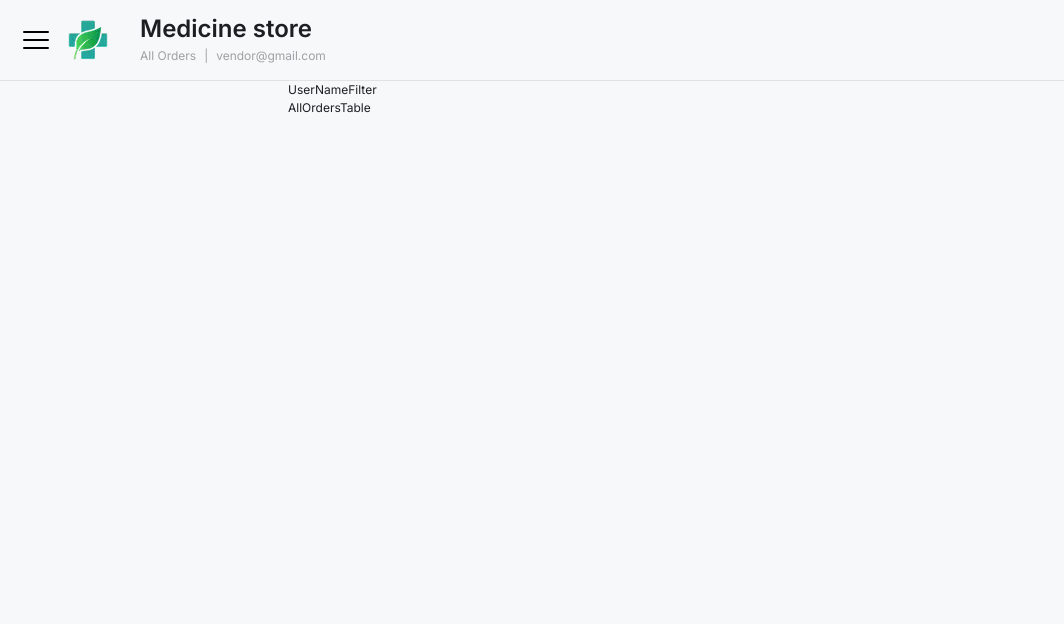
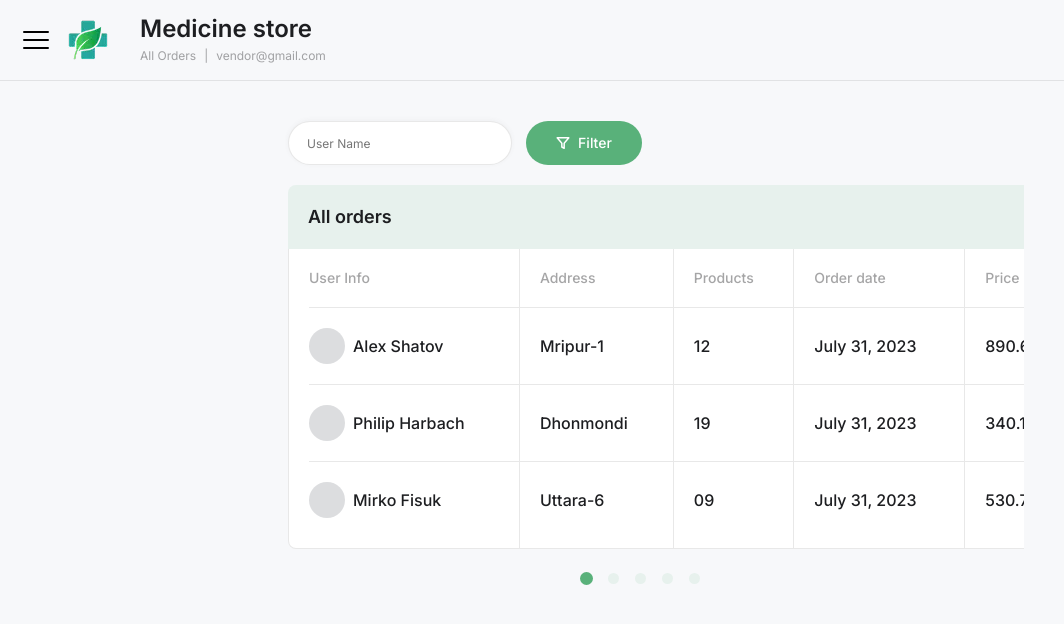
Before and after one commit to and05gt/admin-dashboard-frontend, a React (Vite) app: page /orders in a window 1280 px wide. Shown: the top 624 px of the page, without its empty margins (0-1064 px from the left). Built offline with nearby package versions, Linux system fonts and the light colour scheme.

Commit message:
Added display of components on the AllOrders page

```diff
--- a/src/components/AllOrdersTable/AllOrdersTable.jsx
+++ b/src/components/AllOrdersTable/AllOrdersTable.jsx
@@ -1,4 +1,65 @@
+import s from './AllOrdersTable.module.css';
+
 const AllOrdersTable = () => {
-  return <div>AllOrdersTable</div>;
+  return (
+    <table className={s.table}>
+      <caption className={s.tableCaption}>All orders</caption>
+      <thead>
+        <tr>
+          <th>User Info</th>
+          <th>Address</th>
+          <th>Products</th>
+          <th>Order date</th>
+          <th>Price</th>
+          <th>Status</th>
+        </tr>
+      </thead>
+
+      <tbody>
+        <tr>
+          <td className={s.userInfo}>
+            {' '}
+            <div className={s.image}></div>
+            Alex Shatov
+          </td>
+          <td>Mripur-1</td>
+          <td>12</td>
+          <td>July 31, 2023</td>
+          <td>890.66</td>
+          <td className={s.status}>
+            <span className={s.completed}>Completed</span>
+          </td>
+        </tr>
+        <tr>
+          <td className={s.userInfo}>
+            {' '}
+            <div className={s.image}></div>
+            Philip Harbach
+          </td>
+          <td>Dhonmondi</td>
+          <td>19</td>
+          <td>July 31, 2023</td>
+          <td>340.16</td>
+          <td className={s.status}>
+            <span className={s.confirmed}>Confirmed</span>
+          </td>
+        </tr>
+        <tr>
+          <td className={s.userInfo}>
+            {' '}
+            <div className={s.image}></div>
+            Mirko Fisuk
+          </td>
+          <td>Uttara-6</td>
+          <td>09</td>
+          <td>July 31, 2023</td>
+          <td>530.76</td>
+          <td className={s.status}>
+            <span className={s.pending}>Pending</span>
+          </td>
+        </tr>
+      </tbody>
+    </table>
+  );
 };
 export default AllOrdersTable;
--- a/src/components/AllOrdersTable/AllOrdersTable.module.css
+++ b/src/components/AllOrdersTable/AllOrdersTable.module.css
@@ -0,0 +1,128 @@
+.table {
+  width: 671px;
+  padding: 0 14px;
+  border: 1px solid rgba(29, 30, 33, 0.1);
+  border-radius: 0 0 8px 8px;
+  background-color: #ffffff;
+  border-spacing: 0;
+  border-top: 0;
+}
+
+@media (min-width: 768px) {
+  .table {
+    width: 960px;
+    padding: 0 20px;
+  }
+}
+
+@media (min-width: 1440px) {
+  .table {
+    width: 1280px;
+  }
+}
+
+.tableCaption {
+  padding: 14px;
+  border-radius: 8px 8px 0 0;
+  background-color: #e7f1ed;
+  font-weight: 600;
+  font-size: 16px;
+  line-height: 1.25;
+  color: #1d1e21;
+  text-align: left;
+}
+
+@media (min-width: 768px) {
+  .tableCaption {
+    padding: 20px;
+    font-size: 18px;
+    line-height: 1.33;
+  }
+}
+
+.table th {
+  padding: 14px;
+  font-weight: 500;
+  font-size: 12px;
+  line-height: 1.17;
+  color: rgba(29, 30, 33, 0.4);
+  text-align: left;
+}
+
+.table th:nth-child(1) {
+  padding-left: 0;
+}
+
+@media (min-width: 768px) {
+  .table th {
+    padding: 20px;
+    font-size: 14px;
+    line-height: 1.29;
+  }
+}
+
+.table th:not(:last-child) {
+  border-right: 1px solid rgba(29, 30, 33, 0.1);
+}
+
+.table td {
+  padding: 14px;
+  font-weight: 500;
+  font-size: 12px;
+  line-height: 1.17;
+  color: #1d1e21;
+  border-top: 1px solid rgba(29, 30, 33, 0.1);
+}
+
+.table td:nth-child(1) {
+  padding-left: 0;
+}
+
+@media (min-width: 768px) {
+  .table td {
+    padding: 20px;
+    font-size: 16px;
+    line-height: 1.125;
+  }
+}
+
+.table td:not(:last-child) {
+  border-right: 1px solid rgba(29, 30, 33, 0.1);
+}
+
+.table tr:last-child td {
+  border-bottom: 0;
+}
+
+@media (min-width: 768px) {
+  .table tr:last-child td {
+    padding-bottom: 30px;
+  }
+}
+
+.table td.userInfo {
+  display: flex;
+  flex-direction: column;
+  gap: 8px;
+}
+
+@media (min-width: 768px) {
+  .table td.userInfo {
+    align-items: center;
+    flex-direction: row;
+  }
+}
+
+.image {
+  width: 24px;
+  height: 24px;
+  border-radius: 30px;
+  background-color: #DCDDDF;
+}
+
+@media (min-width:768px) {
+  .image {
+    width: 36px;
+    height: 36px;
+  }
+}
--- /dev/null
+++ b/src/components/Pagination/Pagination.jsx
@@ -0,0 +1,24 @@
+import s from './Pagination.module.css';
+
+const Pagination = () => {
+  return (
+    <ul className={s.paginationList}>
+      <li className={s.paginationItem}>
+        <button className={s.active} type="button"></button>
+      </li>
+      <li className={s.paginationItem}>
+        <button className={s.btn} type="button"></button>
+      </li>
+      <li className={s.paginationItem}>
+        <button className={s.btn} type="button"></button>
+      </li>
+      <li className={s.paginationItem}>
+        <button className={s.btn} type="button"></button>
+      </li>
+      <li className={s.paginationItem}>
+        <button className={s.btn} type="button"></button>
+      </li>
+    </ul>
+  );
+};
+export default Pagination;
--- /dev/null
+++ b/src/components/Pagination/Pagination.module.css
@@ -0,0 +1,49 @@
+.paginationList {
+  display: flex;
+  gap: 8px;
+  align-items: center;
+  margin: 0 auto;
+}
+
+.paginationItem {
+  display: flex;
+  align-items: center;
+  justify-content: center;
+  width: 16px;
+  height: 16px;
+}
+
+@media (min-width: 768px) {
+  .paginationItem {
+    width: 19px;
+    height: 19px;
+  }
+}
+
+.active {
+  width: 12px;
+  height: 12px;
+  border-radius: 50%;
+  background-color: #59b17a;
+}
+
+@media (min-width: 768px) {
+  .active {
+    width: 13px;
+    height: 13px;
+  }
+}
+
+.btn {
+  width: 10px;
+  height: 10px;
+  border-radius: 50%;
+  background-color: #e7f1ed;
+}
+
+@media (min-width: 768px) {
+  .btn {
+    width: 11px;
+    height: 11px;
+  }
+}
--- a/src/components/UserNameFilter/UserNameFilter.jsx
+++ b/src/components/UserNameFilter/UserNameFilter.jsx
@@ -1,4 +1,22 @@
+import sprite from '../../assets/sprite.svg';
+import s from './UserNameFilter.module.css';
+
 const UserNameFilter = () => {
-  return <div>UserNameFilter</div>;
+  return (
+    <form className={s.form}>
+      <input
+        className={s.input}
+        type="text"
+        name="name"
+        placeholder="User Name"
+      />
+      <button className={s.btn} type="submit">
+        <svg className={s.iconBtn} width={14} height={14}>
+          <use href={`${sprite}#icon-filter`}></use>
+        </svg>
+        Filter
+      </button>
+    </form>
+  );
 };
 export default UserNameFilter;
--- a/src/components/UserNameFilter/UserNameFilter.module.css
+++ b/src/components/UserNameFilter/UserNameFilter.module.css
@@ -0,0 +1,63 @@
+.form {
+  display: flex;
+  gap: 8px;
+  width: 335px;
+}
+
+@media (min-width: 768px) {
+  .form {
+    gap: 14px;
+    width: 354px;
+  }
+}
+
+.input {
+  border: 1px solid rgba(29, 30, 33, 0.1);
+  border-radius: 60px;
+  box-shadow: 0 -1px 5px 0 rgba(71, 71, 71, 0.05);
+  background-color: #ffffff;
+  padding: 13px 18px;
+  width: 215px;
+  height: 44px;
+  font-weight: 400;
+  font-size: 12px;
+  line-height: 1.5;
+}
+
+@media (min-width: 768px) {
+  .input {
+    width: 224px;
+  }
+}
+
+.input:focus {
+  border: 1px solid #59b17a;
+}
+
+.btn {
+  border-radius: 60px;
+  padding: 13px 30px;
+  width: 112px;
+  height: 44px;
+  background-color: #59b17a;
+  font-weight: 500;
+  font-size: 12px;
+  line-height: 1.5;
+  color: #fff;
+  display: flex;
+  align-items: center;
+  justify-content: center;
+  gap: 8px;
+}
+
+@media (min-width: 768px) {
+  .btn {
+    width: 116px;
+    font-size: 14px;
+    line-height: 1.29;
+  }
+}
+
+.iconBtn {
+  fill: #ffffff;
+}
--- a/src/index.css
+++ b/src/index.css
@@ -46,6 +46,7 @@ ul,
 ol {
   margin: 0;
   padding: 0;
+  list-style-type: none;
 }
 
 img {
@@ -58,4 +59,11 @@ button {
   border: none;
   outline: none;
   cursor: pointer;
+  font-family: "Inter", sans-serif;
 }
+
+input {
+  font-family: "Inter", sans-serif;
+  border: none;
+  outline: none;
+}
--- a/src/pages/AllOrdersPage/AllOrdersPage.jsx
+++ b/src/pages/AllOrdersPage/AllOrdersPage.jsx
@@ -1,14 +1,19 @@
 import AllOrdersTable from '../../components/AllOrdersTable/AllOrdersTable.jsx';
 import Container from '../../components/Container/Container.jsx';
+import Pagination from '../../components/Pagination/Pagination.jsx';
 import UserNameFilter from '../../components/UserNameFilter/UserNameFilter.jsx';
+import s from './AllOrdersPage.module.css';
 
 const AllOrdersPage = () => {
   return (
-    <main>
+    <main className={s.main}>
       <Container>
-        <section>
+        <section className={s.allOrdersSection}>
           <UserNameFilter />
-          <AllOrdersTable />
+          <div className={s.tableWrapper}>
+            <AllOrdersTable />
+          </div>
+          <Pagination />
         </section>
       </Container>
     </main>
--- a/src/pages/AllOrdersPage/AllOrdersPage.module.css
+++ b/src/pages/AllOrdersPage/AllOrdersPage.module.css
@@ -0,0 +1,29 @@
+.main {
+  grid-area: m;
+}
+
+.allOrdersSection {
+  padding-top: 40px;
+  padding-bottom: 20px;
+  display: flex;
+  flex-direction: column;
+  gap: 20px;
+}
+
+.tableWrapper {
+  width: 355px;
+  overflow: auto;
+}
+
+@media (min-width: 768px) {
+  .tableWrapper {
+    width: 736px;
+  }
+}
+
+@media (min-width: 1440px) {
+  .tableWrapper {
+    width: 1280px;
+    overflow: visible;
+  }
+}
```
